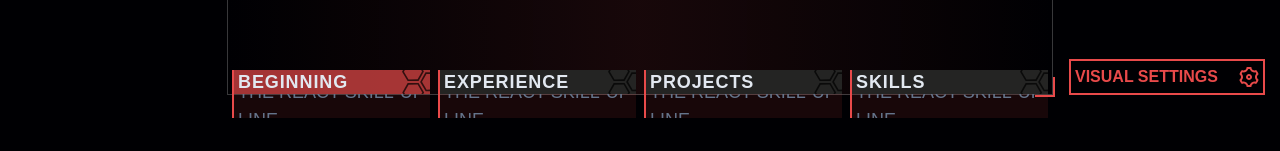
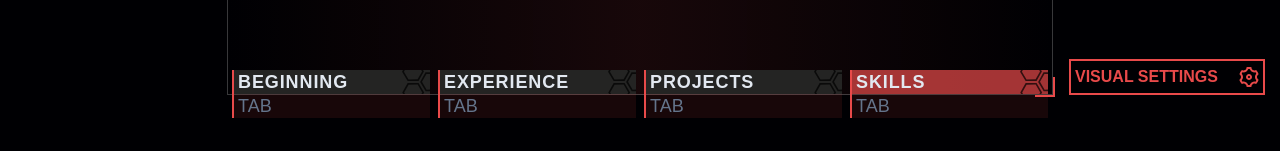
Before and after one commit to divyaagrawal261/Portfolio, a React (Create React App) app: page /skills in a window 1280 px wide. Shown: the part 646-797 px from the top of the page. Built offline with nearby package versions, Linux system fonts and the light colour scheme.

Commit message:
started with responsiveness

```diff
--- a/src/App.css
+++ b/src/App.css
@@ -9,11 +9,13 @@
 }
 .App{
   background-color: var(--black);
-  /* padding: 10px; */
 }
 @media (min-width:1440px) {
-  .heroSection{
+  .HERO{
     padding: 30px 76px !important;
+  }
+  .innerHeroSection{
+    padding: none !important;
   }
 }
 body{
@@ -250,3 +252,16 @@ font-size: 12px !important;
   transition: transform 0.1s;
   transform: translateZ(500px);
 }
+::selection {
+  background: var(--primary); /* Change background color to red */
+  color: white;    /* Optionally, change text color to white */
+}
+::-webkit-selection {
+  background: var(--primary); /* Change background color to red */
+  color: white;    /* Optionally, change text color to white */
+}
+
+::-moz-selection {
+  background: var(--primary); /* Change background color to red */
+  color: white;    /* Optionally, change text color to white */
+}
--- a/src/App.js
+++ b/src/App.js
@@ -10,7 +10,7 @@ import { Skills } from './pages/Skills';
 
 function App() {
   return (
-    <div className="App">
+    <div className="App box-border">
       <AnimatedCursor innerSize={10}
   outerSize={20}
   innerScale={1}
--- a/src/components/NavBar.jsx
+++ b/src/components/NavBar.jsx
@@ -1,13 +1,15 @@
 import React from 'react'
 import NavCard from './NavCard'
+import { Link } from 'react-router-dom'
 
-const NavBar = () => {
+const NavBar = ({page}) => {
+
   return (
-    <div className='absolute flex w-full justify-center gap-2 bottom-9 '>
-        <NavCard title={"BEGINNING"} active="true"/>
-        <NavCard title={"EXPERIENCE"}/>
-        <NavCard title={"PROJECTS"}/>
-        <NavCard title={"SKILLS"}/>
+    <div className='absolute flex w-full justify-center gap-2 bottom-9 z-50'>
+        <Link to="/"><NavCard title={"BEGINNING"} active={page==="home"} /></Link>
+        <Link to="/experience"><NavCard title={"EXPERIENCE"} active={page==="experience"}/></Link>
+        <Link to="/projects"><NavCard title={"PROJECTS"} active={page==="projects"}/></Link>
+        <Link to="/skills"><NavCard title={"SKILLS"} active={page==="skills"}/></Link>
     </div>
   )
 }
--- a/src/components/NavCard.jsx
+++ b/src/components/NavCard.jsx
@@ -3,7 +3,7 @@ import React from 'react'
 const NavCard = ({title, active}) => {
   return (
     <div className='w-fit border-l-2 border-primary'>
-        <div className={` text-slate-200 flex justify-between h-6 items-center big-shoulders p-1 overflow-hidden w-full xl:w-[196px] lg:w-[196px] ${active? 'bg-primary-trans':'inactive'}`}>
+        <div className={` text-slate-200 flex justify-between h-6 items-center big-shoulders p-1 overflow-hidden w-full xl:w-[196px] lg:w-[120px] ${active? 'bg-primary-trans':'inactive'}`}>
             <span className="text-lg font-bold tracking-wider">{title}</span>
             <svg
               fill="#000000"
@@ -34,8 +34,8 @@ const NavCard = ({title, active}) => {
               </g>
             </svg>
           </div>
-          <div className="bg-primary-2 text-slate-500 flex justify-between h-6 items-center iceland p-1 overflow-hidden w-full xl:w-[196px] lg:w-[196px]">
-            <span className="text-lg">THE REACT SKILL-UP LINE</span>
+          <div className="bg-primary-2 text-slate-500 flex justify-between h-6 items-center iceland p-1 overflow-hidden w-full xl:w-[196px] lg:w-[120px]">
+            <span className="text-lg">TAB</span>
           </div>
     </div>
   )
--- a/src/pages/Experience.jsx
+++ b/src/pages/Experience.jsx
@@ -24,9 +24,9 @@ export const Experience = () => {
   return (
     <>
     {visible && <VisualSettings/>}
-    <div className="HERO">
-    <div className="heroSection">
-    <div className="min-h-[100vh] lg:px-[15px] lg:py-[27px] ">
+    <div className="HERO box-border h-screen">
+    <div className="heroSection box-border h-full">
+    <div className="innerHeroSection lg:px-[15px] lg:py-[27px] xl:px-[15px] xl:py-[27px] box-border h-full">
       <Header/>
       <div className="flex gap-4 items-start">
         <LeftSide/>
@@ -34,7 +34,7 @@ export const Experience = () => {
         <RightSide/>
       </div>
     </div>
-    <NavBar/>
+    <NavBar page="experience"/>
     </div>
     </div>
     </>
--- a/src/pages/HeroSection.jsx
+++ b/src/pages/HeroSection.jsx
@@ -24,9 +24,9 @@ export const HeroSection = () => {
   return (
     <>
     {visible && <VisualSettings/>}
-    <div className="HERO">
-    <div className="heroSection">
-    <div className="min-h-[100vh] lg:px-[15px] lg:py-[27px] ">
+    <div className="HERO box-border h-screen">
+    <div className="heroSection box-border h-full">
+    <div className="innerHeroSection lg:px-[15px] lg:py-[27px] xl:px-[15px] xl:py-[27px] box-border h-full">
       <Header/>
       <div className="flex gap-4 items-start">
         <LeftSide/>
@@ -34,7 +34,7 @@ export const HeroSection = () => {
         <RightSide/>
       </div>
     </div>
-    <NavBar/>
+    <NavBar page="home"/>
     </div>
     </div>
     </>
--- a/src/pages/Projects.jsx
+++ b/src/pages/Projects.jsx
@@ -24,9 +24,9 @@ export const Projects = () => {
   return (
     <>
     {visible && <VisualSettings/>}
-    <div className="HERO">
-    <div className="heroSection">
-    <div className="min-h-[100vh] lg:px-[15px] lg:py-[27px] ">
+    <div className="HERO box-border h-screen">
+    <div className="heroSection box-border h-full">
+    <div className="innerHeroSection lg:px-[15px] lg:py-[27px] xl:px-[15px] xl:py-[27px] box-border h-full">
       <Header/>
       <div className="flex gap-4 items-start">
         <LeftSide/>
@@ -34,7 +34,7 @@ export const Projects = () => {
         <RightSide/>
       </div>
     </div>
-    <NavBar/>
+    <NavBar page="projects"/>
     </div>
     </div>
     </>
--- a/src/pages/Skills.jsx
+++ b/src/pages/Skills.jsx
@@ -24,9 +24,9 @@ export const Skills = () => {
   return (
     <>
     {visible && <VisualSettings/>}
-    <div className="HERO">
-    <div className="heroSection">
-    <div className="min-h-[100vh] lg:px-[15px] lg:py-[27px] ">
+    <div className="HERO box-border h-screen">
+    <div className="heroSection box-border h-full">
+    <div className="innerHeroSection lg:px-[15px] lg:py-[27px] xl:px-[15px] xl:py-[27px] box-border h-full">
       <Header/>
       <div className="flex gap-4 items-start">
         <LeftSide/>
@@ -34,7 +34,7 @@ export const Skills = () => {
         <RightSide/>
       </div>
     </div>
-    <NavBar/>
+    <NavBar page="skills"/>
     </div>
     </div>
     </>
```
